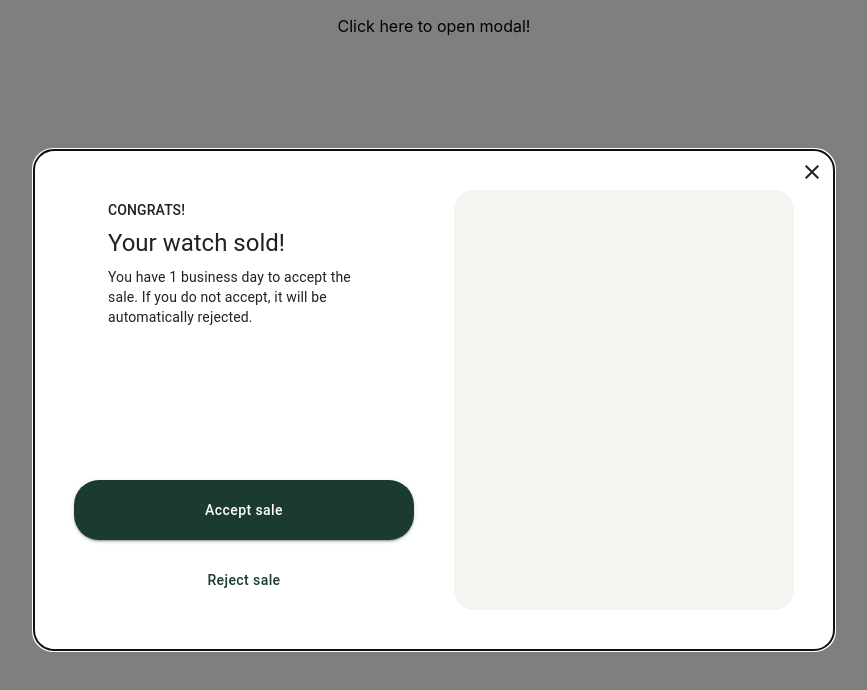
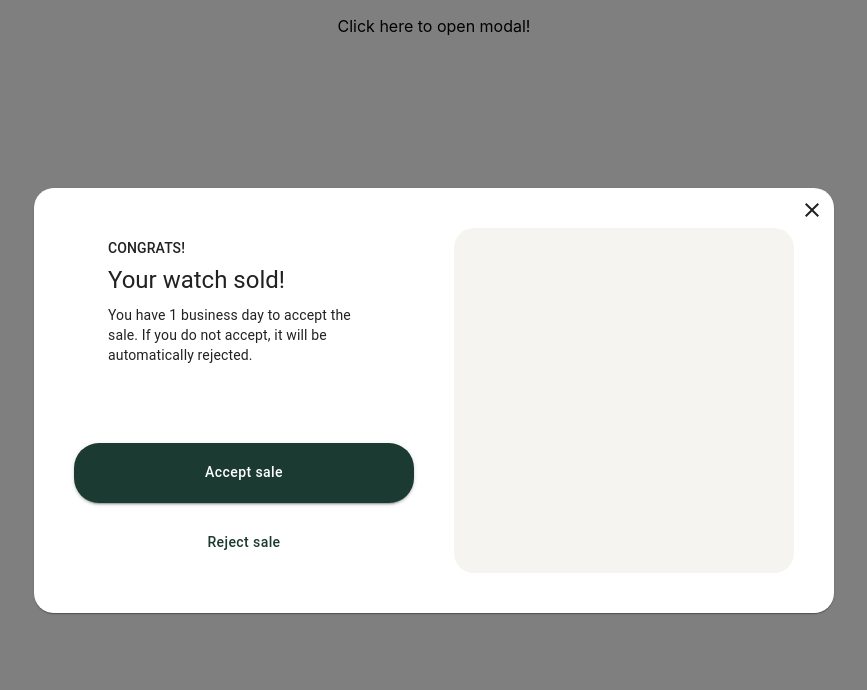
Before and after one commit to aaelfe/bezel-challenge, a React (Create React App) app: page / in a window 1280 px wide. Both pictures are taken after a click on the element "Click here to open modal!". Shown: the top 690 px of the page, without its empty margins (206-1073 px from the left). Built offline with nearby package versions, Linux system fonts and the light colour scheme; no server answers.

Commit message:
Removed outline of modal when focused

```diff
--- a/src/App.css
+++ b/src/App.css
@@ -17,14 +17,14 @@
   color: #61dafb;
 }
 
-.Center {
+.Modal {
   display: flex;
   align-items: center;
   justify-content: center;
   margin: auto;
 }
 
-.Modal {
+.ModalContent {
   width: 95%;
   max-width: 800px;
   height: 85%;
@@ -32,6 +32,7 @@
   padding: 40px;
   display: flex;
   align-items: stretch;
+  outline: none;
 }
 
 .Accept {
--- a/src/App.js
+++ b/src/App.js
@@ -42,11 +42,11 @@ function App() {
       </p>
 
       <Modal
-        className='Center'
+        className='Modal'
         open={open}
         onClose={() => setOpen(false)}
       >
-        <Paper sx={{borderRadius: '20px', position:'relative'}} className='Modal'>
+        <Paper sx={{borderRadius: '20px', position:'relative'}} className='ModalContent'>
           <CloseIcon className="CloseIcon" onClick={() => setOpen(false)}/>
           <Grid container spacing={5}>
             <Grid sx={{display: 'flex'}} item xs={12} md={6}>
--- a/src/index.js
+++ b/src/index.js
@@ -10,8 +10,3 @@ root.render(
     <App />
   </React.StrictMode>
 );
-
-// If you want to start measuring performance in your app, pass a function
-// to log results (for example: reportWebVitals(console.log))
-// or send to an analytics endpoint. Learn more: https://bit.ly/CRA-vitals
-reportWebVitals();
```
